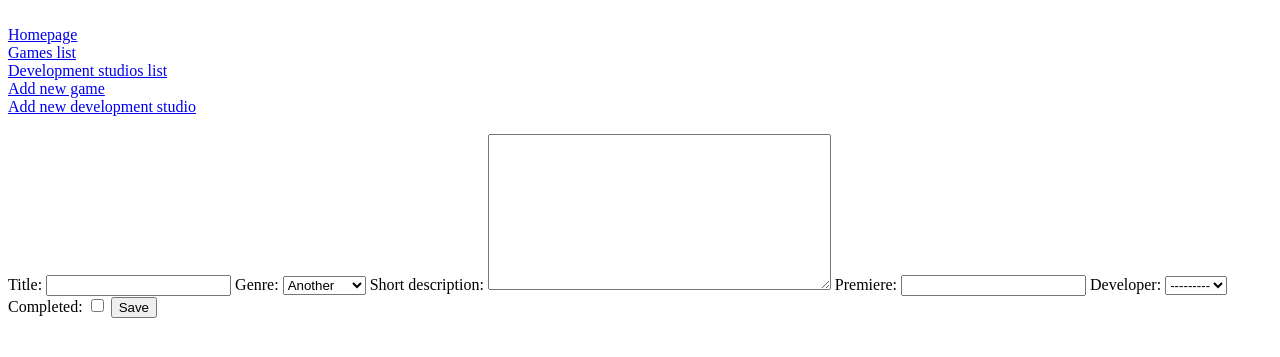
After one commit to szmisztal/games_app, a Django app: template games_app/templates/game_form.html in a window 1280 px wide. The commit adds this page. Shown: the top 357 px of the page. Run offline with Django 4.2, Linux system fonts and the light colour scheme; the template is opened without the code that fills it: values that come from a table or form of the project are taken from there, others are empty.

```diff
--- /dev/null
+++ b/games_app/templates/game_form.html
@@ -0,0 +1,12 @@
+{% extends 'home.html' %}
+{% block title %} Game Form {% endblock %}
+{% block site %}
+    <form method="post">
+        {% csrf_token %}
+        {{ form }}
+        {% if new %}
+            <p>If developer isn`t on the list, please add studio on: <a href="{% url 'add_dev' %}">Add new development studio</a>, and try again.</p><br>
+        {% endif %}
+        <button type="submit">Save</button>
+    </form>
+{% endblock %}
--- a/games_app/templates/games_list.html
+++ b/games_app/templates/games_list.html
@@ -1,11 +1,6 @@
 {% extends 'home.html' %}
 {% block title %} Games List {% endblock %}
 {% block site %}
-    {% if messages %}
-        {% for message in messages %}
-            {{ message }}
-        {% endfor %}
-    {% endif %}<br><br>
     {% for game in games %}
         <a href="{% url 'single_game' game.id %}">{{ game.title }}</a><br><br>
     {% endfor %}
--- a/games_app/templates/home.html
+++ b/games_app/templates/home.html
@@ -8,11 +8,16 @@
     <title>{% block title %} Homepage {% endblock %}</title>
 </head>
 <body>
+    {% if messages %}
+        {% for message in messages %}
+            {{ message }}
+        {% endfor %}
+    {% endif %}<br>
     <a href="{% url 'homepage' %}">Homepage</a><br>
     <a href="{% url 'games_list' %}">Games list</a><br>
     <a href="{% url 'devs_list' %}">Development studios list</a><br>
     <a href="{% url 'add_game' %}">Add new game</a><br>
-    <a href="{% url 'add_dev' %}">Add new development studio</a><br><br><br>
+    <a href="{% url 'add_dev' %}">Add new development studio</a><br><br>
     {% block site %} {% endblock %}
 </body>
 </html>
--- a/games_app/templates/single_dev.html
+++ b/games_app/templates/single_dev.html
@@ -5,4 +5,5 @@
     {% for game in games %}
         {{ game }}<br>
     {% endfor %}
+    <a href="{% url 'edit_dev' single_dev.id %}">Edit or delete Development Studio</a>
 {% endblock %}}
--- a/games_app/templates/single_game.html
+++ b/games_app/templates/single_game.html
@@ -8,4 +8,5 @@
     {% else %}
         <p>Game`s not completed yet</p>
     {% endif %}
+    <a href="{% url 'edit_game' single_game.id %}">Edit or delete game</a>
 {% endblock %}}
```
Also changed, not shown: games_app/templates/add_game.html (deleted, +0 -10 lines), games_app/templates/dev_form.html (renamed from games_app/templates/add_dev.html).
